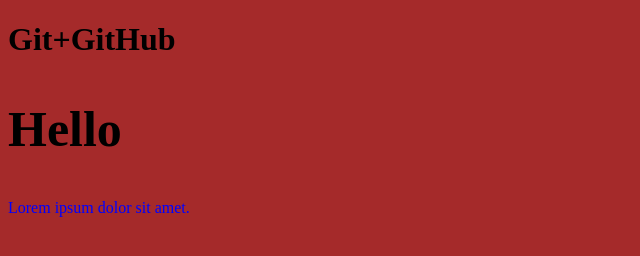
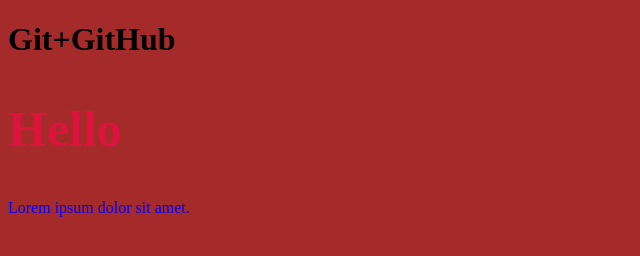
Before and after one commit to Albert1978/git-test, a plain HTML site: page index.html in a window 1280 px wide. Shown: the whole page, without its empty margins (0-640 px from the left). Drawn offline with Linux system fonts and the light colour scheme.

Commit message:
добавил цвет для h2

```diff
--- a/css/main.css
+++ b/css/main.css
@@ -6,4 +6,5 @@ p {
 }
 h2 {
 	font-size: 50px;
+	color: crimson;
 }
```
